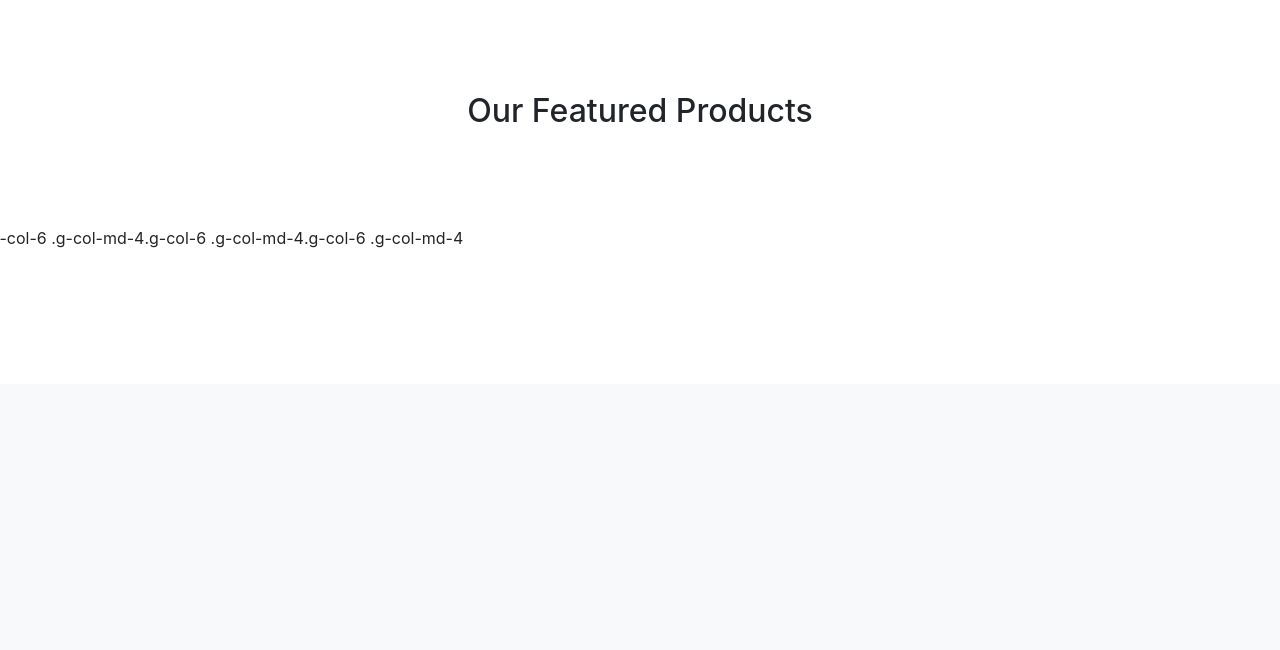
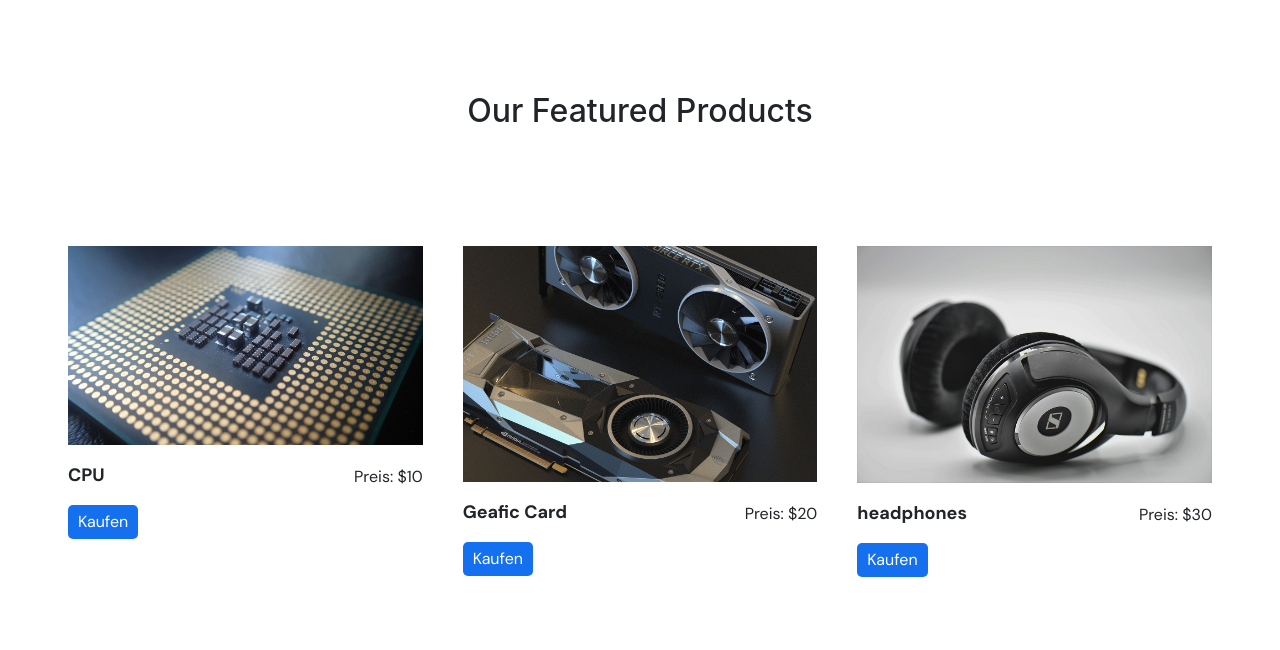
Before and after one commit to claras000/webdevelopmentCourseUMA, a web app: file html/home.html in a window 1280 px wide. Shown: the part 416-1066 px from the top of the page. Before the commit the page ends 800 px from the top, so only its background shows below. Run offline with its HTML, style and script files only (its server is not run), Linux system fonts and the light colour scheme; some web fonts are replaced.

Commit message:
home ready

```diff
--- a/JS/home.js
+++ b/JS/home.js
@@ -20,19 +20,20 @@ var products = [
   },
 ];
 
-var productsDiv = document.getElementById("products").innerHTML;
+var productsDiv = document.getElementById("products");
 var productsHTML = "";
 
 products.forEach(function (product) {
   productsHTML += "<div class='product col-md-4 '>";
-  productsHTML += "<h3>" + product.name + "</h3>";
   productsHTML +=
     "<img src='" + product.image + "' alt='" + product.name + "' />";
-  productsHTML += "<p>Preis: " + product.price + "</p>";
+  productsHTML += "<div class='d-flex justify-content-between'>";
+  productsHTML += "<h3>" + product.name + "</h3>";
+  productsHTML += "<p>Preis: " + product.price + "</p></div>";
   productsHTML +=
     "<a href='" + product.buyLink + "' class='buy-button'>Kaufen</a>";
   productsHTML += "</div>";
 });
 
 // Setzen Sie den HTML-Inhalt der products-Div
-productsDiv = productsHTML;
+productsDiv.innerHTML = productsHTML;
--- a/css/main.css
+++ b/css/main.css
@@ -29,6 +29,47 @@ nav a {
   width: 100%;
   height: auto;
 }
+
+/*products home html*/
+.product {
+  padding: 20px;
+  padding-bottom: 25px;
+  font-family: "DM Sans", sans-serif;
+}
+
+.product h3 {
+  font-size: 18px;
+  font-weight: bold;
+}
+
+.product img {
+  max-width: 100%;
+  height: auto;
+  padding-bottom: 20px;
+}
+
+.product p {
+  font-size: 16px;
+}
+
+.buy-button {
+  display: inline-block;
+  padding: 5px 10px;
+  background-color: #1570ef;
+  color: #fff;
+  text-decoration: none;
+  border-radius: 5px;
+}
+
+.buy-button:hover {
+  box-shadow: 1px -1px 14px 0px rgba(0, 0, 0, 0.59);
+  -webkit-box-shadow: 1px -1px 14px 0px rgba(0, 0, 0, 0.59);
+  -moz-box-shadow: 1px -1px 14px 0px rgba(0, 0, 0, 0.59);
+  color: white;
+  text-decoration: none;
+}
+
+/* product page*/
 .Products {
   display: grid;
   grid-template-columns: repeat(3, 1fr);
--- a/html/home.html
+++ b/html/home.html
@@ -96,11 +96,7 @@
     <div>
       <h2 class="text-center m-5 p-5">Our Featured Products</h2>
       <!-- js input here-->
-      <div id="products" class="row">
-        <div class="g-col-6 g-col-md-4">.g-col-6 .g-col-md-4</div>
-        <div class="g-col-6 g-col-md-4">.g-col-6 .g-col-md-4</div>
-        <div class="g-col-6 g-col-md-4">.g-col-6 .g-col-md-4</div>
-      </div>
+      <div id="products" class="row m-5"></div>
     </div>
 
     <!-- script for products -->
```
